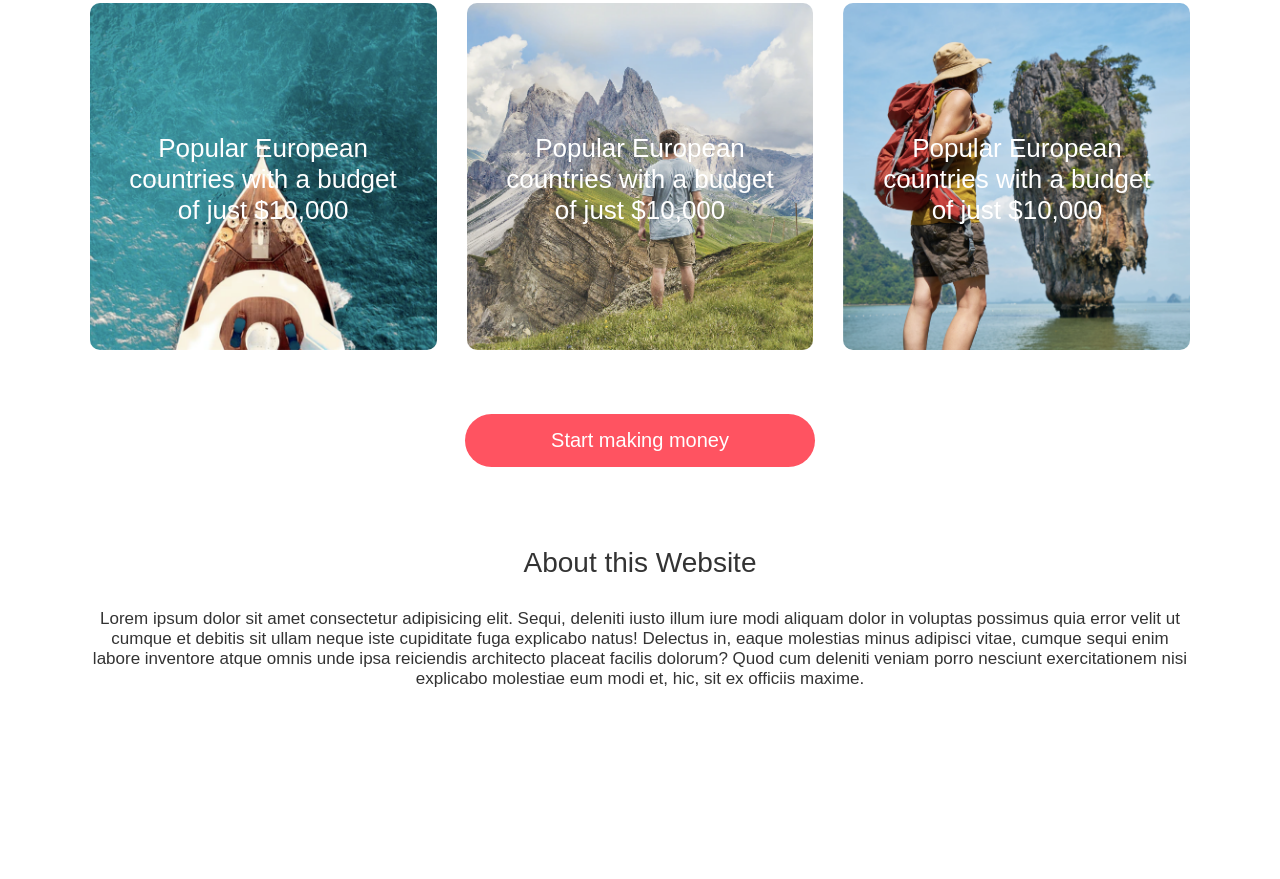
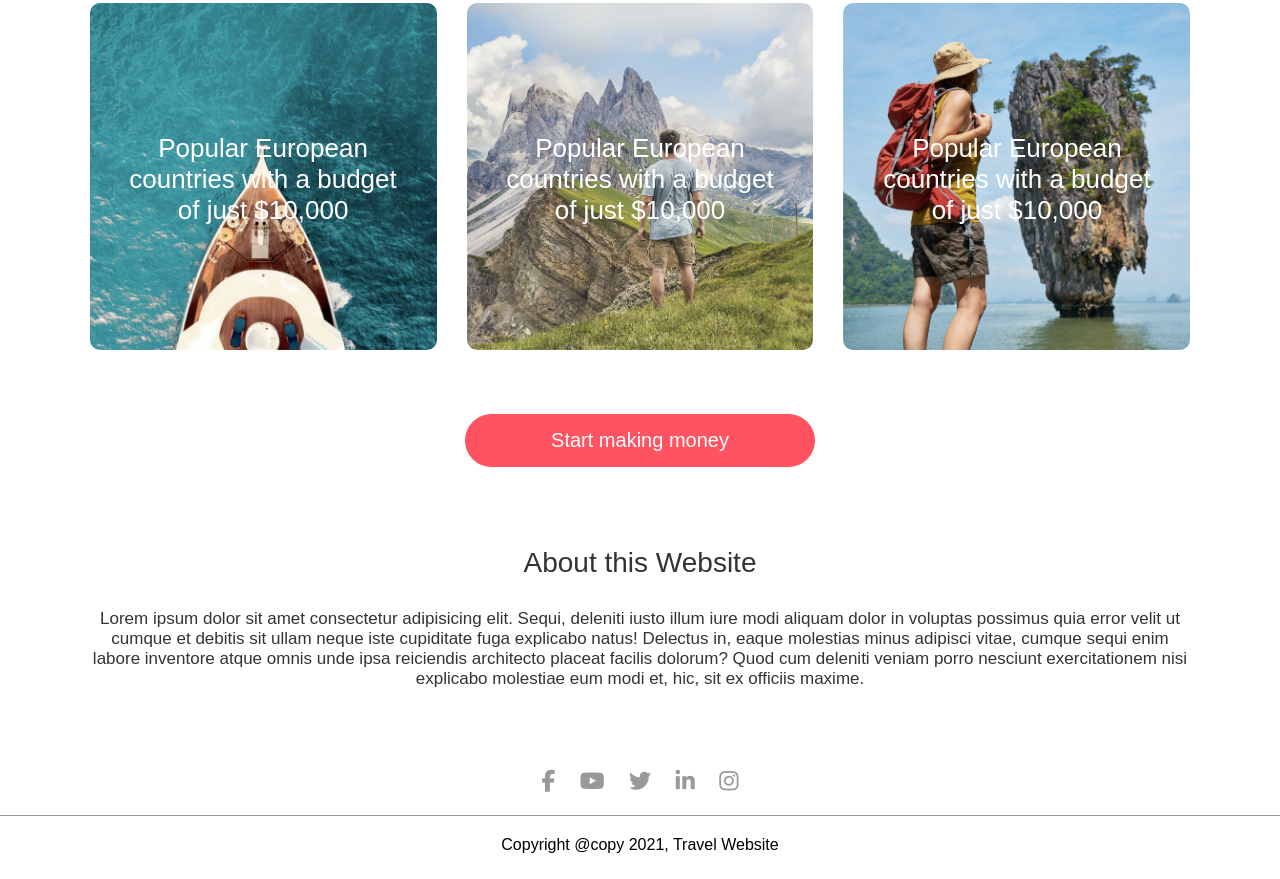
Before and after one commit to MihretabNigussie/Travel-Website, a plain HTML site: page index.html in a window 1280 px wide. Shown: the part 2202-3081 px from the top of the page. Before the commit the page ends 2971 px from the top, so only its background shows below. Drawn offline with Linux system fonts and the light colour scheme.

Commit message:
footer done

```diff
--- /dev/null
+++ b/footer.css
@@ -0,0 +1,23 @@
+.footer{
+    margin: 80px 0 10px;
+    text-align: center;
+}
+
+.footer a{
+    text-decoration: none;
+    color: #999;
+    font-size: 22px;
+    margin: 0 10px;
+}
+
+.footer hr{
+    background: #999;
+    height: 1px;
+    width: 100%;
+    border: 0;
+    margin: 20px 0;
+}
+
+.footer p{
+    padding-bottom: 15px;
+}
--- a/index.html
+++ b/index.html
@@ -8,8 +8,13 @@
     <link rel="stylesheet" href="./exclusives.css" />
     <link rel="stylesheet" href="./trendingPlaces.css" />
     <link rel="stylesheet" href="./callToAction.css" />
-    <link rel="stylesheet" href="./travlersStory.css">
-    <link rel="stylesheet" href="./aboutMsg.css">
+    <link rel="stylesheet" href="./travlersStory.css" />
+    <link rel="stylesheet" href="./aboutMsg.css" />
+    <link rel="stylesheet" href="./footer.css">
+    <script
+      src="https://kit.fontawesome.com/3787b5dd46.js"
+      crossorigin="anonymous"
+    ></script>
   </head>
   <body>
     <header>
@@ -170,15 +175,15 @@
           <h2 class="sub-title">Travellers Stories</h2>
           <div class="stories">
             <div>
-              <img src="./images/story-1.png" alt="">
+              <img src="./images/story-1.png" alt="" />
               <p>Popular European countries with a budget of just $10,000</p>
             </div>
             <div>
-              <img src="./images/story-2.png" alt="">
+              <img src="./images/story-2.png" alt="" />
               <p>Popular European countries with a budget of just $10,000</p>
             </div>
             <div>
-              <img src="./images/story-3.png" alt="">
+              <img src="./images/story-3.png" alt="" />
               <p>Popular European countries with a budget of just $10,000</p>
             </div>
           </div>
@@ -189,10 +194,36 @@
         <div class="container">
           <div class="about-msg">
             <h2>About this Website</h2>
-          <p>Lorem ipsum dolor sit amet consectetur adipisicing elit. Sequi, deleniti iusto illum iure modi aliquam dolor in voluptas possimus quia error velit ut cumque et debitis sit ullam neque iste cupiditate fuga explicabo natus! Delectus in, eaque molestias minus adipisci vitae, cumque sequi enim labore inventore atque omnis unde ipsa reiciendis architecto placeat facilis dolorum? Quod cum deleniti veniam porro nesciunt exercitationem nisi explicabo molestiae eum modi et, hic, sit ex officiis maxime.</p>
+            <p>
+              Lorem ipsum dolor sit amet consectetur adipisicing elit. Sequi,
+              deleniti iusto illum iure modi aliquam dolor in voluptas possimus
+              quia error velit ut cumque et debitis sit ullam neque iste
+              cupiditate fuga explicabo natus! Delectus in, eaque molestias
+              minus adipisci vitae, cumque sequi enim labore inventore atque
+              omnis unde ipsa reiciendis architecto placeat facilis dolorum?
+              Quod cum deleniti veniam porro nesciunt exercitationem nisi
+              explicabo molestiae eum modi et, hic, sit ex officiis maxime.
+            </p>
           </div>
         </div>
       </article>
     </main>
+    <footer>
+      <div class="footer">
+        <a href="https://facebook.com"
+          ><i class="fa-brands fa-facebook-f"></i
+        ></a>
+        <a href="https://youtube.com"><i class="fa-brands fa-youtube"></i></a>
+        <a href="https://twitter.com"><i class="fa-brands fa-twitter"></i></a>
+        <a href="https://linkedin.com"
+          ><i class="fa-brands fa-linkedin-in"></i
+        ></a>
+        <a href="https://instagram.com"
+          ><i class="fa-brands fa-instagram"></i
+        ></a>
+        <hr />
+        <p>Copyright @copy 2021, Travel Website</p>
+      </div>
+    </footer>
   </body>
 </html>
```
